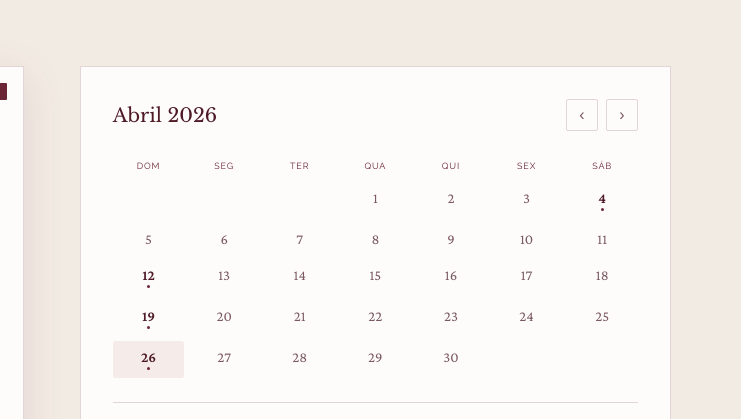
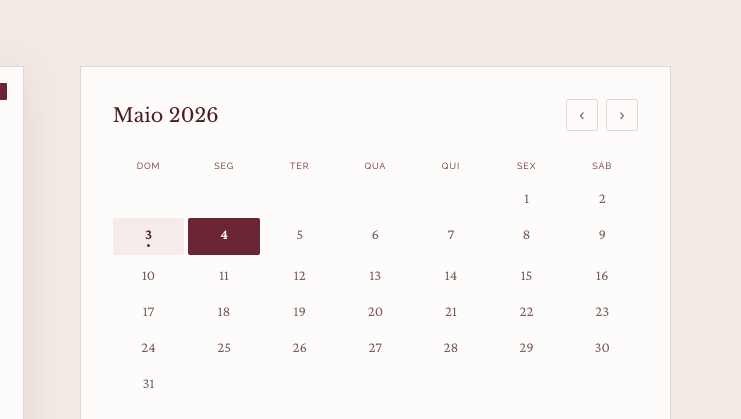
Before and after one commit to Christian-ipab/ipaltobranco, a website: page index.html in a window 1280 px wide. Shown: the part 3412-3831 px from the top of the page, 539-1280 px from the left. Drawn offline with nearby package versions, Linux system fonts and the light colour scheme; no server answers.

Commit message:
feat: add may 3 bulletin

```diff
--- a/index.html
+++ b/index.html
@@ -1064,7 +1064,8 @@ const IPAB_BOLETINS = [
   { date: '2026-04-04', id: '1E0tA5cIbgRg64oE5nlQDSX3hLG8toWWp' },
   { date: '2026-04-12', id: '1asDzA3U7dgvXzsyTBr8F7L5RjqZeFp0x' },
   { date: '2026-04-19', id: '141_4PU1dcZhyKQjJHStCr2rJls25fWlv' },
-  { date: '2026-04-26', id: '150haEGsERmrFrE7jvUealpGwTtz3pskv' }
+  { date: '2026-04-26', id: '150haEGsERmrFrE7jvUealpGwTtz3pskv' },
+  { date: '2026-05-03', id: '1ycyx0Ku1Zy5_t7DQUUlcxxw7NXiYDuLt' }
 ];
 let activeBoletimId = IPAB_BOLETINS[IPAB_BOLETINS.length - 1]?.id || '';
 const boletimDateFmt = new Intl.DateTimeFormat('pt-BR', { day: '2-digit', month: 'long', year: 'numeric' });
@@ -1115,7 +1116,7 @@ function renderBoletimEvents(){
 // CALENDAR
 const months=["Janeiro","Fevereiro","Mar\u00e7o","Abril","Maio","Junho","Julho","Agosto","Setembro","Outubro","Novembro","Dezembro"];
 const dnames=["Dom","Seg","Ter","Qua","Qui","Sex","S\u00e1b"];
-let calD=new Date(2026,3,1);
+let calD=boletimDate(IPAB_BOLETINS[IPAB_BOLETINS.length-1].date);
 const tod=new Date();
 function renderCal(){
   const y=calD.getFullYear(),m=calD.getMonth();
```
Also changed, not shown: admin.html (+2 -2 lines).
